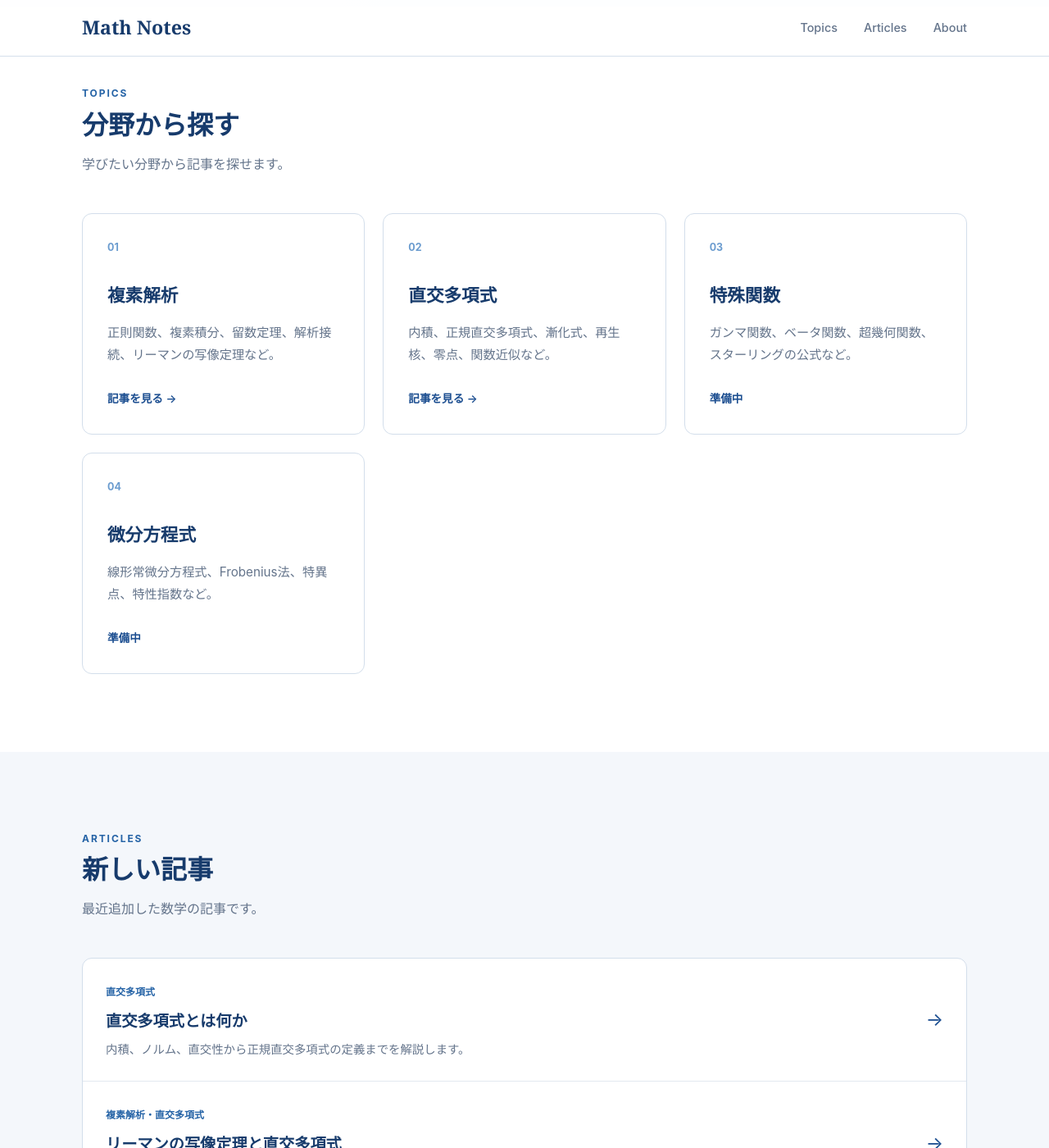
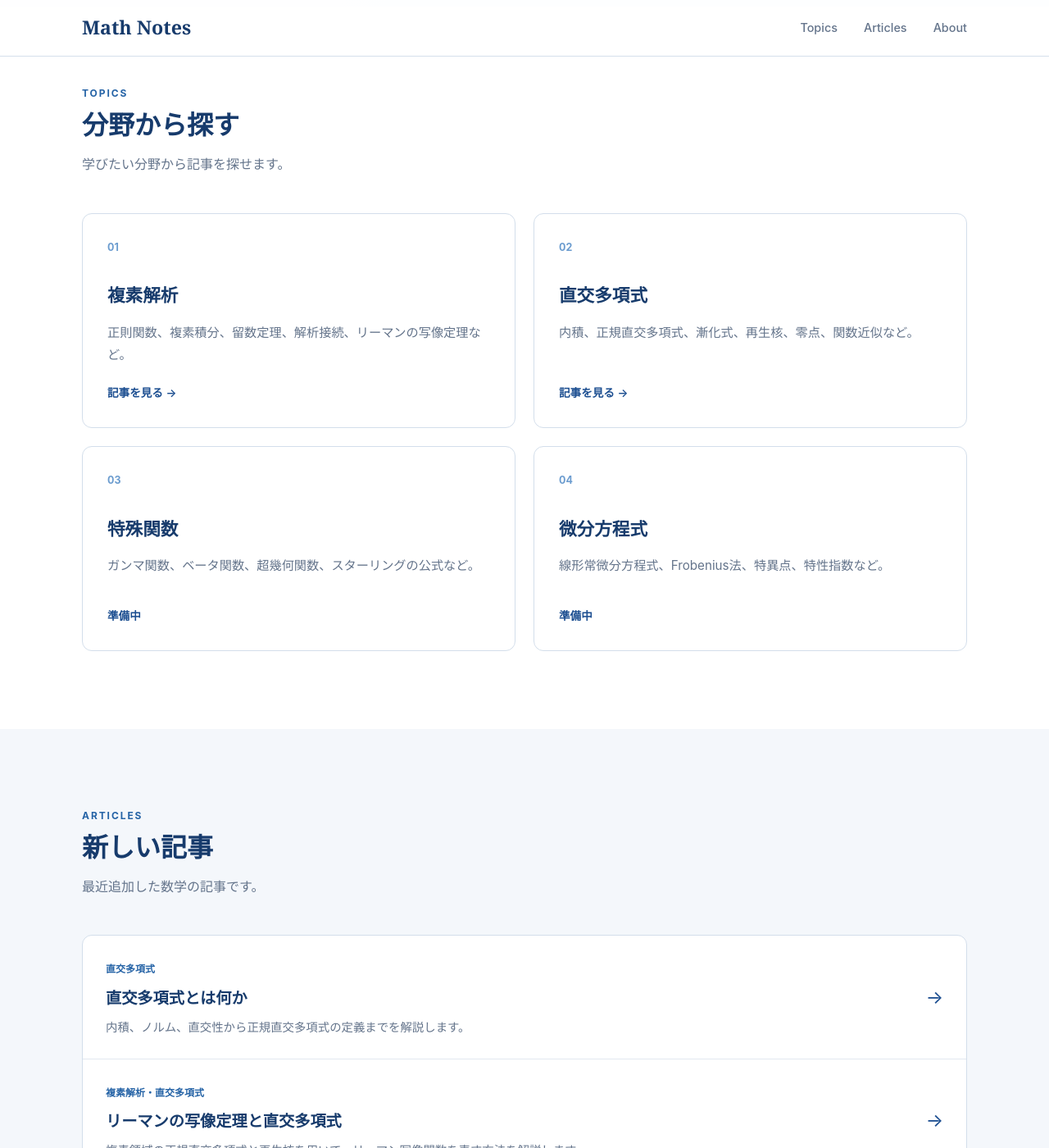
Before and after one commit to koukano/koukano.github.io, a Jekyll site: the page index.html, which Jekyll copies as it is, in a window 1280 px wide and 1400 px high, scrolled down 676 px. Shown: the whole window at 82% size. Built offline with Jekyll 4.4.1, drawn with Linux system fonts in a browser that asks for light colours.

Commit message:
Update style.css

```diff
--- a/css/style.css
+++ b/css/style.css
@@ -22,7 +22,6 @@ body {
     sans-serif;
 
   color: #334155;
-
   background-color: #ffffff;
 
   line-height: 1.8;
@@ -40,7 +39,6 @@ a {
 
 .site-header {
   position: sticky;
-
   top: 0;
 
   z-index: 100;
@@ -52,17 +50,13 @@ a {
 
 .header-inner {
   width: 90%;
-
   max-width: 1080px;
-
   height: 68px;
 
   margin: 0 auto;
 
   display: flex;
-
   align-items: center;
-
   justify-content: space-between;
 }
 
@@ -73,7 +67,6 @@ a {
     serif;
 
   font-size: 1.45rem;
-
   font-weight: 600;
 
   color: #173b6c;
@@ -81,13 +74,11 @@ a {
 
 .nav {
   display: flex;
-
   gap: 32px;
 }
 
 .nav a {
   font-size: 0.9rem;
-
   font-weight: 500;
 
   color: #64748b;
@@ -115,7 +106,6 @@ a {
 
 .hero-inner {
   width: 90%;
-
   max-width: 1080px;
 
   margin: 0 auto;
@@ -127,7 +117,6 @@ a {
   margin: 0 0 18px;
 
   font-size: 0.75rem;
-
   font-weight: 700;
 
   letter-spacing: 0.18em;
@@ -176,11 +165,9 @@ a {
   border-radius: 8px;
 
   background-color: #1d4f91;
-
   color: #ffffff;
 
   font-size: 0.95rem;
-
   font-weight: 600;
 
   transition:
@@ -201,7 +188,6 @@ a {
 
 .content-section {
   width: 90%;
-
   max-width: 1080px;
 
   margin: 0 auto;
@@ -219,7 +205,6 @@ a {
   margin: 0 0 6px;
 
   font-size: 0.75rem;
-
   font-weight: 700;
 
   letter-spacing: 0.16em;
@@ -232,7 +217,6 @@ a {
   margin: 0;
 
   font-size: 2rem;
-
   line-height: 1.4;
 
   color: #173b6c;
@@ -253,7 +237,7 @@ a {
   display: grid;
 
   grid-template-columns:
-    repeat(3, 1fr);
+    repeat(2, 1fr);
 
   gap: 22px;
 }
@@ -261,22 +245,24 @@ a {
 .topic-card {
   padding: 30px;
 
-  min-height: 270px;
+  min-height: 250px;
 
   display: flex;
-
   flex-direction: column;
 
   background-color: #ffffff;
 
   border: 1px solid #d3deeb;
-
   border-radius: 12px;
 
   transition:
     transform 0.2s,
     box-shadow 0.2s,
     border-color 0.2s;
+}
+
+.topic-card-link {
+  cursor: pointer;
 }
 
 .topic-card:hover {
@@ -293,7 +279,6 @@ a {
   margin-bottom: 28px;
 
   font-size: 0.78rem;
-
   font-weight: 700;
 
   color: #6b9ccf;
@@ -319,7 +304,6 @@ a {
   margin-top: auto;
 
   font-size: 0.85rem;
-
   font-weight: 600;
 
   color: #1d4f91;
@@ -338,7 +322,6 @@ a {
 
 .articles-inner {
   width: 90%;
-
   max-width: 1080px;
 
   margin: 0 auto;
@@ -350,7 +333,6 @@ a {
   background-color: #ffffff;
 
   border: 1px solid #d3deeb;
-
   border-radius: 12px;
 }
 
@@ -358,9 +340,7 @@ a {
   padding: 25px 28px;
 
   display: flex;
-
   align-items: center;
-
   justify-content: space-between;
 
   gap: 30px;
@@ -382,7 +362,6 @@ a {
 
 .article-category {
   font-size: 0.75rem;
-
   font-weight: 700;
 
   color: #2563a6;
@@ -414,7 +393,6 @@ a {
 
 .article-link {
   color: inherit;
-
   text-decoration: none;
 }
 
@@ -451,7 +429,6 @@ a {
 
 .article-container {
   width: 90%;
-
   max-width: 880px;
 
   margin: 0 auto;
@@ -461,7 +438,6 @@ a {
   background-color: #ffffff;
 
   border: 1px solid #d3deeb;
-
   border-radius: 14px;
 
   box-shadow:
@@ -486,7 +462,6 @@ a {
   margin: 0 0 10px;
 
   font-size: 0.75rem;
-
   font-weight: 700;
 
   letter-spacing: 0.16em;
@@ -505,7 +480,6 @@ a {
     serif;
 
   font-size: 2.4rem;
-
   font-weight: 600;
 
   line-height: 1.45;
@@ -531,7 +505,9 @@ a {
 }
 
 
-/* 記事内の大見出し */
+/* ==============================
+   記事内の大見出し
+============================== */
 
 .article-body h2 {
   margin: 65px 0 25px;
@@ -541,27 +517,29 @@ a {
   border-left: 4px solid #2563a6;
 
   font-size: 1.65rem;
-
   line-height: 1.5;
 
   color: #173b6c;
 }
 
 
-/* 記事内の小見出し */
+/* ==============================
+   記事内の小見出し
+============================== */
 
 .article-body h3 {
   margin: 45px 0 18px;
 
   font-size: 1.3rem;
-
   line-height: 1.5;
 
   color: #1d4f91;
 }
 
 
-/* さらに小さい見出し */
+/* ==============================
+   さらに小さい見出し
+============================== */
 
 .article-body h4 {
   margin: 35px 0 15px;
@@ -628,7 +606,6 @@ a {
   background-color: #f4f7fb;
 
   border-left: 4px solid #7aa7d8;
-
   border-radius: 4px;
 
   color: #536b78;
@@ -653,9 +630,9 @@ a {
   padding: 2px 0;
 
   overflow-x: auto;
-
   overflow-y: hidden;
 }
+
 
 /* ==============================
    コード
@@ -696,6 +673,58 @@ a {
 
 
 /* ==============================
+   定義・定理・補題・命題
+============================== */
+
+.math-box {
+  margin: 30px 0;
+
+  padding: 22px 24px;
+
+  background-color: #eaf6ff;
+
+  border: 1px solid #9dcef2;
+  border-left: 6px solid #4a9fdb;
+
+  border-radius: 10px;
+}
+
+.definition-box,
+.theorem-box,
+.lemma-box,
+.proposition-box {
+  background-color: #eaf6ff;
+
+  border: 1px solid #9dcef2;
+  border-left: 6px solid #4a9fdb;
+}
+
+.math-box-title {
+  margin: 0 0 14px;
+
+  font-size: 1rem;
+  font-weight: 700;
+
+  color: #1769aa;
+}
+
+.math-box p:last-child,
+.math-box ul:last-child,
+.math-box ol:last-child {
+  margin-bottom: 0;
+}
+
+
+/* 枠の中の数式 */
+
+.math-box mjx-container[display="true"] {
+  margin: 12px 0 !important;
+
+  padding: 0;
+}
+
+
+/* ==============================
    記事一覧へ戻る
 ============================== */
 
@@ -709,7 +738,6 @@ a {
 
 .article-back a {
   font-size: 0.9rem;
-
   font-weight: 600;
 
   color: #1d4f91;
@@ -734,7 +762,6 @@ footer {
 
 .footer-inner {
   width: 90%;
-
   max-width: 1080px;
 
   margin: 0 auto;
@@ -742,9 +769,7 @@ footer {
   padding: 38px 0;
 
   display: flex;
-
   align-items: center;
-
   justify-content: space-between;
 }
 
@@ -757,7 +782,6 @@ footer {
     serif;
 
   font-size: 1.1rem;
-
   font-weight: 600;
 }
 
@@ -894,6 +918,20 @@ footer {
     font-size: 90% !important;
   }
 
+
+  /* 定義・定理など */
+
+  .math-box {
+    padding: 18px 16px;
+  }
+
+  .math-box-title {
+    font-size: 0.96rem;
+  }
+
+
+  /* 戻るリンク */
+
   .article-back {
     margin-top: 50px;
   }
@@ -945,78 +983,3 @@ footer {
   }
 
 }
-
-/* ==============================
-   定義・定理・補題の枠
-============================== */
-
-.math-box {
-  margin: 28px 0;
-
-  padding: 22px 24px;
-
-  background-color: #f8fbff;
-
-  border: 1px solid #cfe0f2;
-
-  border-left: 6px solid #2563a6;
-
-  border-radius: 10px;
-}
-
-.math-box-title {
-  margin: 0 0 14px;
-
-  font-size: 1rem;
-
-  font-weight: 700;
-
-  color: #173b6c;
-}
-
-.math-box p:last-child,
-.math-box ul:last-child,
-.math-box ol:last-child {
-  margin-bottom: 0;
-}
-
-
-/* ==============================
-   定義・定理・補題・命題
-   色を水色に統一
-============================== */
-
-.definition-box,
-.theorem-box,
-.lemma-box,
-.proposition-box {
-  background-color: #f0f8ff;
-  border-color: #c7e2f7;
-  border-left-color: #5aa9e6;
-}
-
-.math-box-title {
-  color: #1d4f91;
-}
-
-
-/* 枠の中の数式 */
-
-.math-box mjx-container[display="true"] {
-  margin: 12px 0 !important;
-
-  padding: 0;
-}
-
-
-/* スマホ対応 */
-
-@media (max-width: 750px) {
-  .math-box {
-    padding: 18px 16px;
-  }
-
-  .math-box-title {
-    font-size: 0.96rem;
-  }
-}
```
